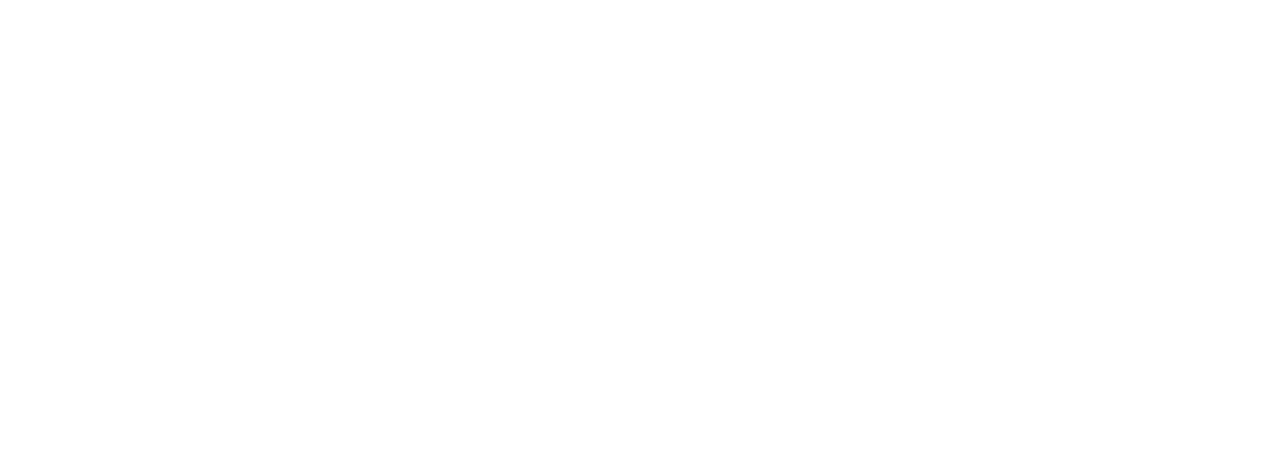
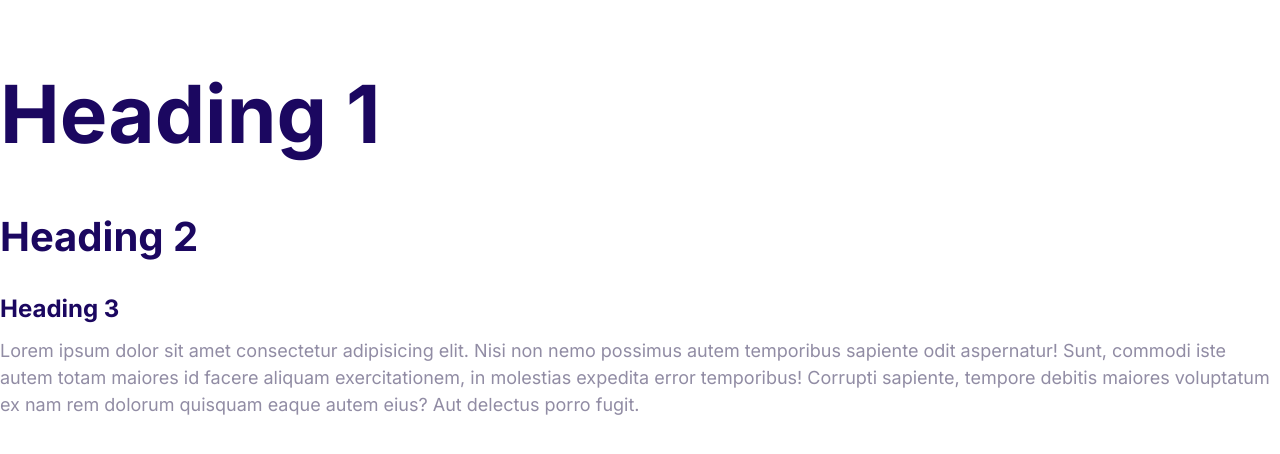
Before and after one commit to lmunozdiaz/moshify, a plain HTML site: page index.html in a window 1280 px wide. Drawn offline with Linux system fonts and the light colour scheme.

Commit message:
Define font styles.

```diff
--- a/index.html
+++ b/index.html
@@ -5,8 +5,26 @@
     <meta http-equiv="X-UA-Compatible" content="IE=edge" />
     <meta name="viewport" content="width=device-width, initial-scale=1.0" />
     <title>Document</title>
+    <link rel="preconnect" href="https://fonts.googleapis.com" />
+    <link rel="preconnect" href="https://fonts.gstatic.com" crossorigin />
+    <link
+      href="https://fonts.googleapis.com/css2?family=Inter:wght@400;700&display=swap"
+      rel="stylesheet"
+    />
     <link rel="stylesheet" href="css/normalize.css" />
     <link rel="stylesheet" href="css/styles.css" />
   </head>
-  <body></body>
+  <body>
+    <h1>Heading 1</h1>
+    <h2>Heading 2</h2>
+    <h3>Heading 3</h3>
+    <p>
+      Lorem ipsum dolor sit amet consectetur adipisicing elit. Nisi non nemo
+      possimus autem temporibus sapiente odit aspernatur! Sunt, commodi iste
+      autem totam maiores id facere aliquam exercitationem, in molestias
+      expedita error temporibus! Corrupti sapiente, tempore debitis maiores
+      voluptatum ex nam rem dolorum quisquam eaque autem eius? Aut delectus
+      porro fugit.
+    </p>
+  </body>
 </html>
```
